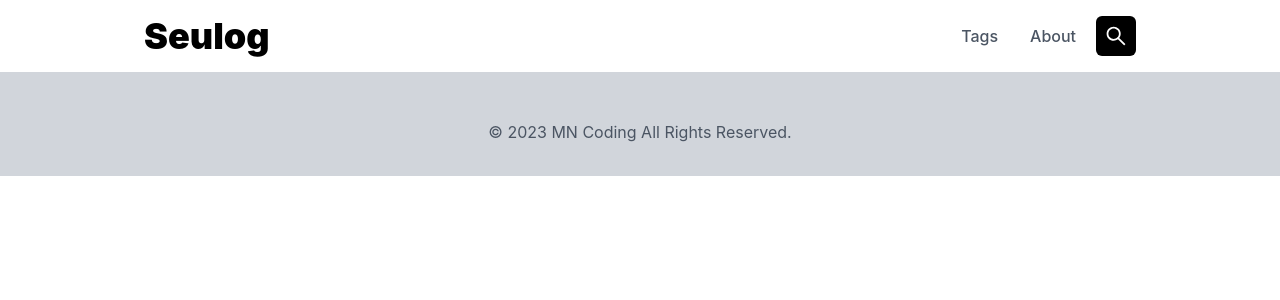
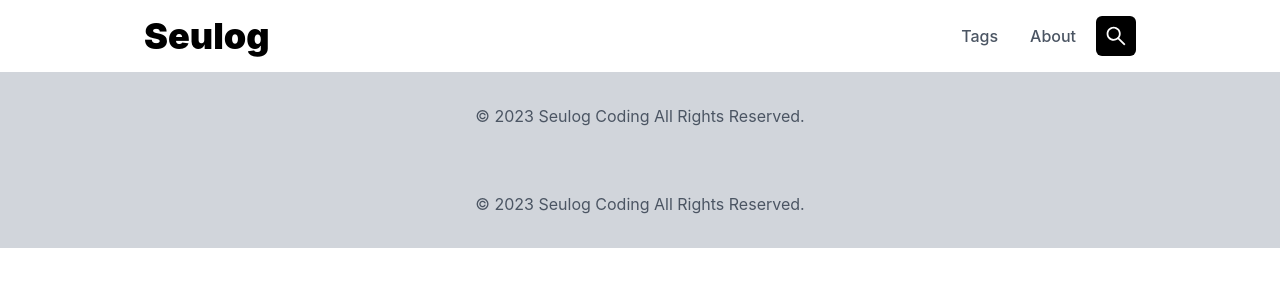
Before and after one commit to sgsg9447/seulog, a Next.js app: page /conponents/layout/Footer in a window 1280 px wide. Shown: the top 300 px of the page. Built offline with nearby package versions, Linux system fonts and the light colour scheme; a web font is replaced by a local one.

Commit message:
feat : footer 변경 및 header 완충제 작용

```diff
--- a/pages/conponents/layout/Footer.tsx
+++ b/pages/conponents/layout/Footer.tsx
@@ -4,7 +4,8 @@
   return (
     <footer className="bg-gray-300">
       <div className="text-gray-600 text-center py-8 ">
-        &copy; 2023 MN Coding All Rights Reserved.
+        &copy; 2023
+        Seulog Coding All Rights Reserved.
       </div>
     </footer>
   );
--- a/pages/conponents/layout/Header.tsx
+++ b/pages/conponents/layout/Header.tsx
@@ -14,6 +14,7 @@
 
 export default function Header() {
   return (
+    <>
       <header className="bg-white fixed top-0 w-full z-50">
         <nav className="p-4 flex flex-row justify-between max-w-5xl mx-auto">
           <h1 className="font-black text-4xl">
@@ -23,7 +24,9 @@
             {navLinks.map(({ name, link }) => (
               <li key={name} className="text-gray-600 font-medium">
                 <Link href={link}>
-                <a className="p-3  hover:bg-gray-100 rounded-md hover:text-black ">{name}</a>
+                  <a className="p-3  hover:bg-gray-100 rounded-md hover:text-black ">
+                    {name}
+                  </a>
                 </Link>
               </li>
             ))}
@@ -39,5 +42,8 @@
           </ul>
         </nav>
       </header>
+      <div className="h-[72px]" />
+      {/* 완충제 역할을 함 header의 높이가 72px이여서 이만큼 띄어준다는 의미! 이 뒤에 내용이 들어올 수 없다!  */}
+    </>
   );
 }
```
Lines whose indentation alone changed are shown as unchanged.
